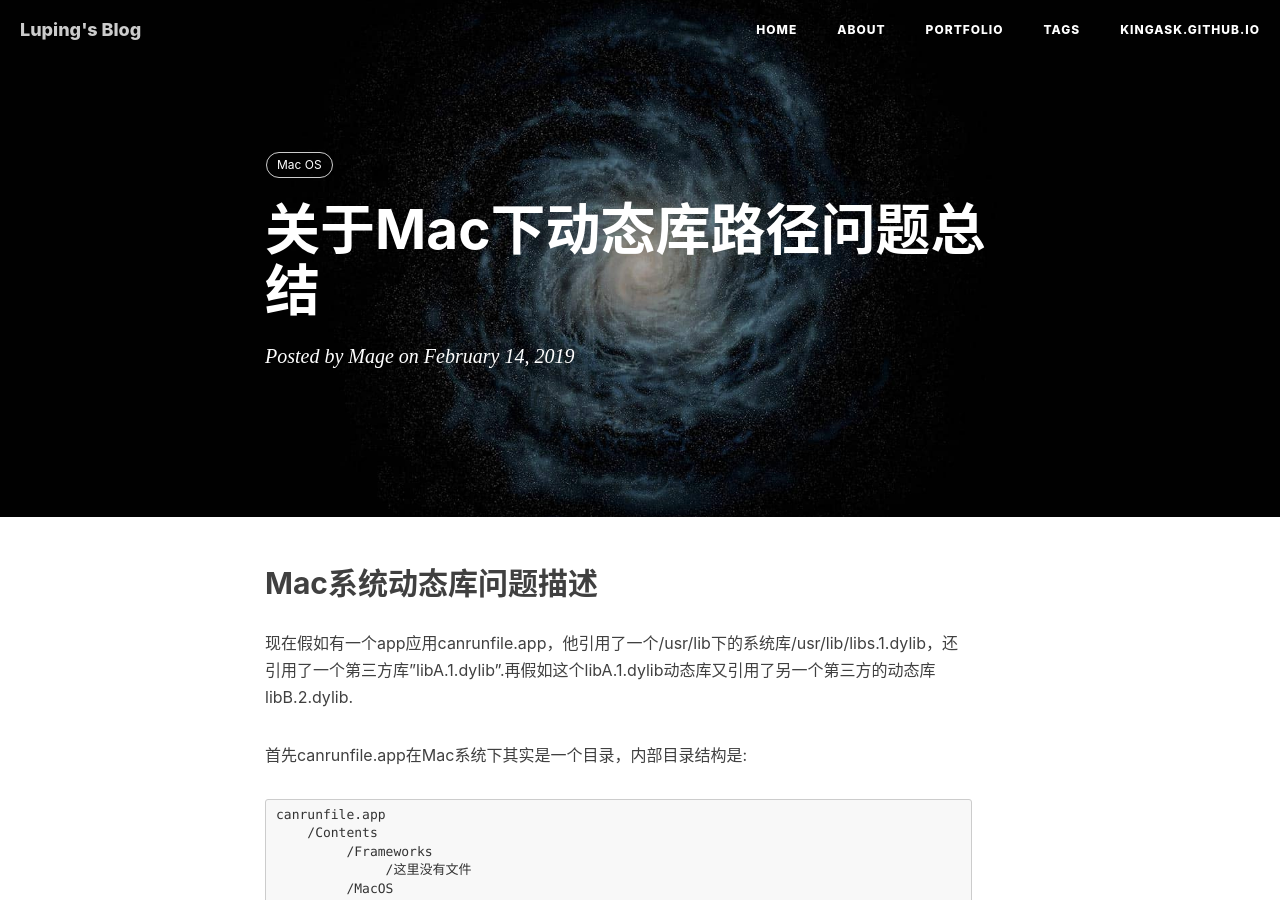
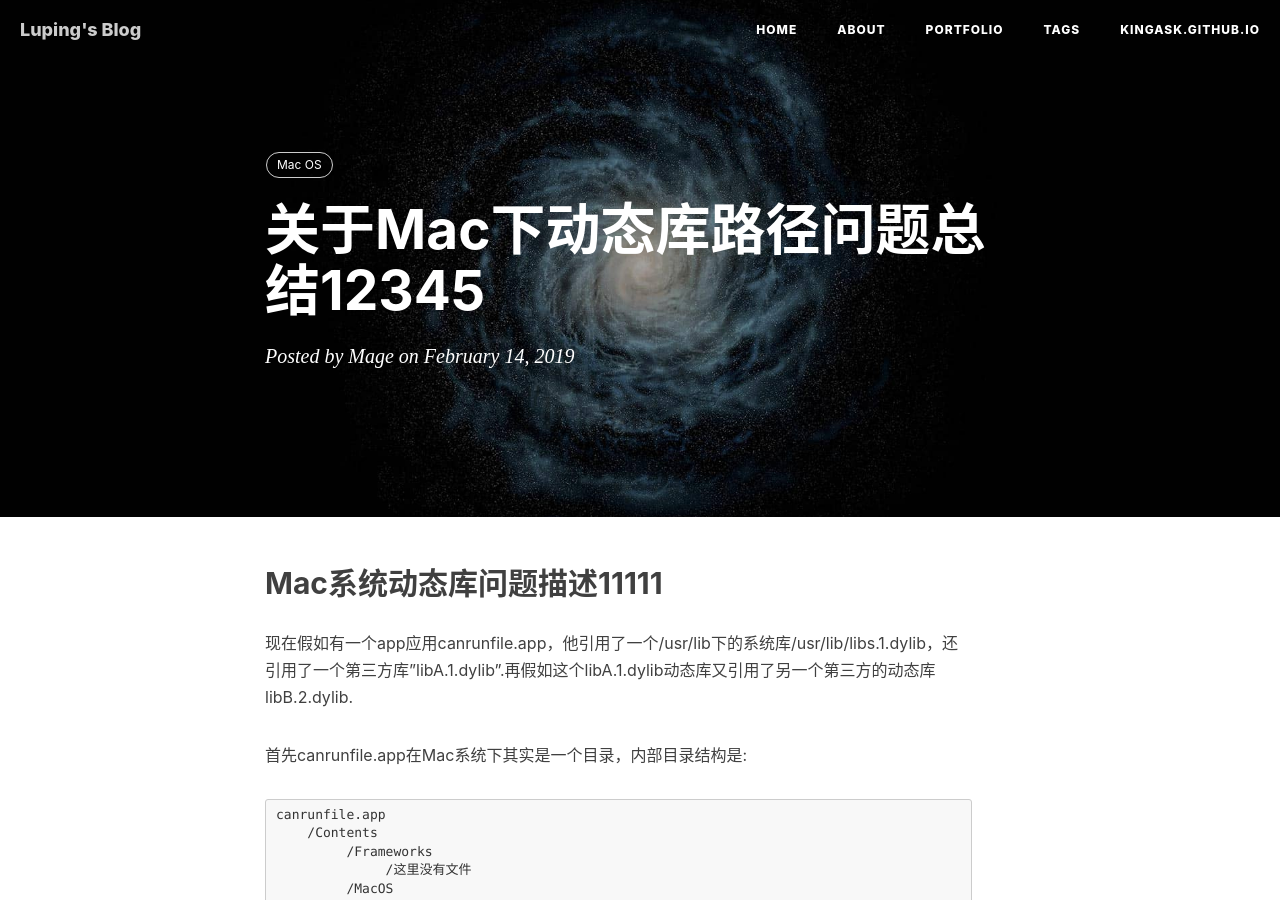
Before and after one commit to kingask/kingask.github.io, a Jekyll site: the page built from _posts/2019-02-14-macosdylib.markdown, in a window 1280 px wide and 900 px high. Built offline with Jekyll 4.4.1, drawn with Linux system fonts in a browser that asks for light colours; nearby versions of some CDN libraries; comment, search, counter and statistics services are not loaded.

Commit message:
'origin/master' modified:   _posts/2019-02-14-macosdylib.markdown

```diff
--- a/_posts/2019-02-14-macosdylib.markdown
+++ b/_posts/2019-02-14-macosdylib.markdown
@@ -1,6 +1,6 @@
 ---
 layout:     post
-title:      "关于Mac下动态库路径问题总结"
+title:      "关于Mac下动态库路径问题总结12345"
 subtitle: ""
 date:       2019-02-14 00:54:00
 author:     "Mage"
@@ -9,7 +9,7 @@ tags:
     - Mac OS
 ---
 
-## Mac系统动态库问题描述
+## Mac系统动态库问题描述11111
 
 现在假如有一个app应用canrunfile.app，他引用了一个/usr/lib下的系统库/usr/lib/libs.1.dylib，还引用了一个第三方库"libA.1.dylib".再假如这个libA.1.dylib动态库又引用了另一个第三方的动态库libB.2.dylib.
 
```
